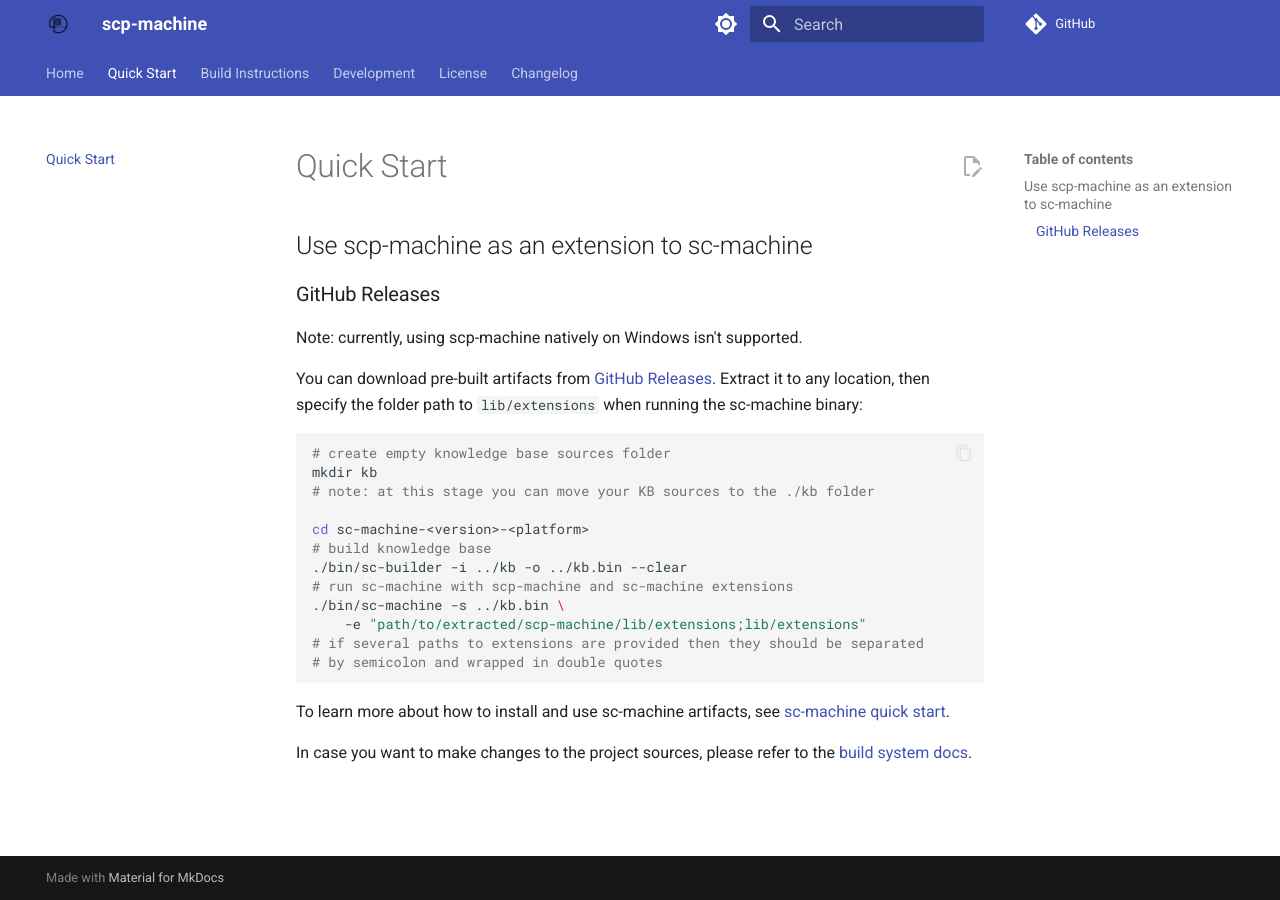
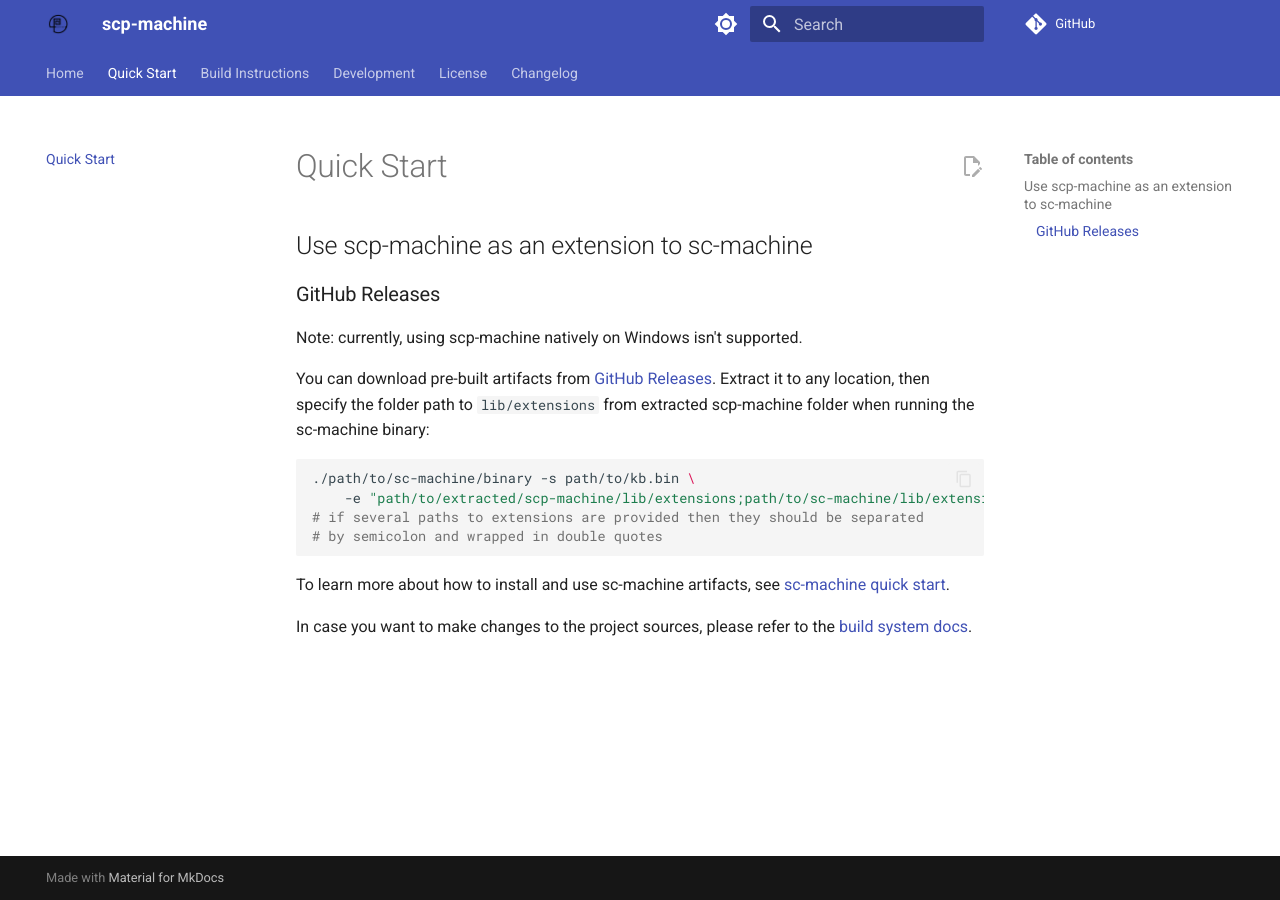
Before and after one commit to ostis-ai/scp-machine, an MkDocs documentation site: the page built from docs/quick_start.md, in a window 1280 px wide. Built offline with MkDocs 1.6.1 and Material for MkDocs 9.7.7, drawn with Linux system fonts in a browser that asks for light colours; comment, search, counter and statistics services are not loaded.

Commit message:
[docs] Rename quick start for developers

````diff
--- a/docs/quick_start.md
+++ b/docs/quick_start.md
@@ -6,19 +6,11 @@
 
 Note: currently, using scp-machine natively on Windows isn't supported.
 
-You can download pre-built artifacts from [GitHub Releases](https://github.com/ostis-ai/scp-machine/releases). Extract it to any location, then specify the folder path to `lib/extensions` when running the sc-machine binary:
+You can download pre-built artifacts from [GitHub Releases](https://github.com/ostis-ai/scp-machine/releases). Extract it to any location, then specify the folder path to `lib/extensions` from extracted scp-machine folder when running the sc-machine binary:
 
 ```sh
-# create empty knowledge base sources folder
-mkdir kb
-# note: at this stage you can move your KB sources to the ./kb folder
-
-cd sc-machine-<version>-<platform>
-# build knowledge base
-./bin/sc-builder -i ../kb -o ../kb.bin --clear
-# run sc-machine with scp-machine and sc-machine extensions
-./bin/sc-machine -s ../kb.bin \
-    -e "path/to/extracted/scp-machine/lib/extensions;lib/extensions"
+./path/to/sc-machine/binary -s path/to/kb.bin \
+    -e "path/to/extracted/scp-machine/lib/extensions;path/to/sc-machine/lib/extensions"
 # if several paths to extensions are provided then they should be separated
 # by semicolon and wrapped in double quotes
 ```
--- a/mkdocs.yml
+++ b/mkdocs.yml
@@ -12,7 +12,7 @@
   - Home: index.md
   - Quick Start: quick_start.md
   - Build Instructions:
-      - Quick Start for Developers: build/quick_start.md
+      - Quick Start for Contributors: build/quick_start.md
       - Build System: build/build_system.md
       - CMake Flags: build/cmake_flags.md
   - Development:
````
Also changed, not shown: docs/index.md (+1 -1 lines), 1 other file.
